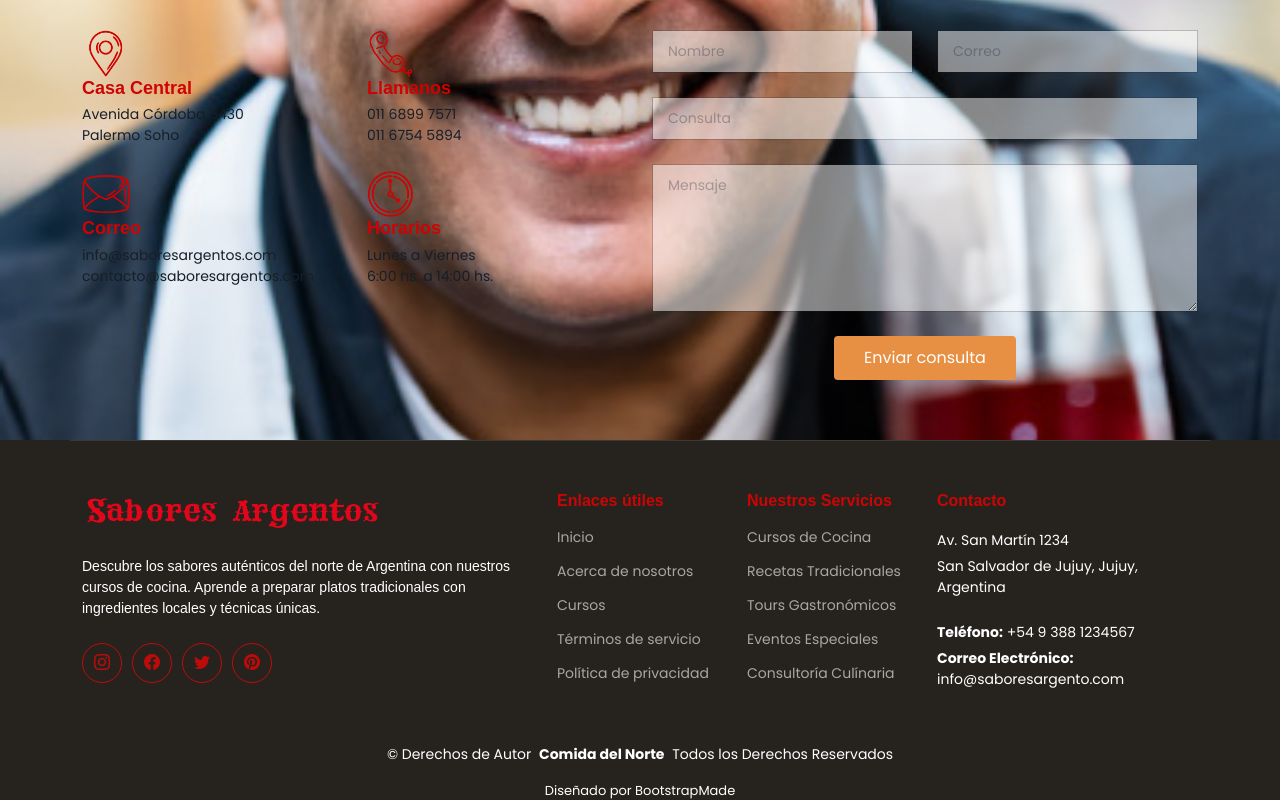
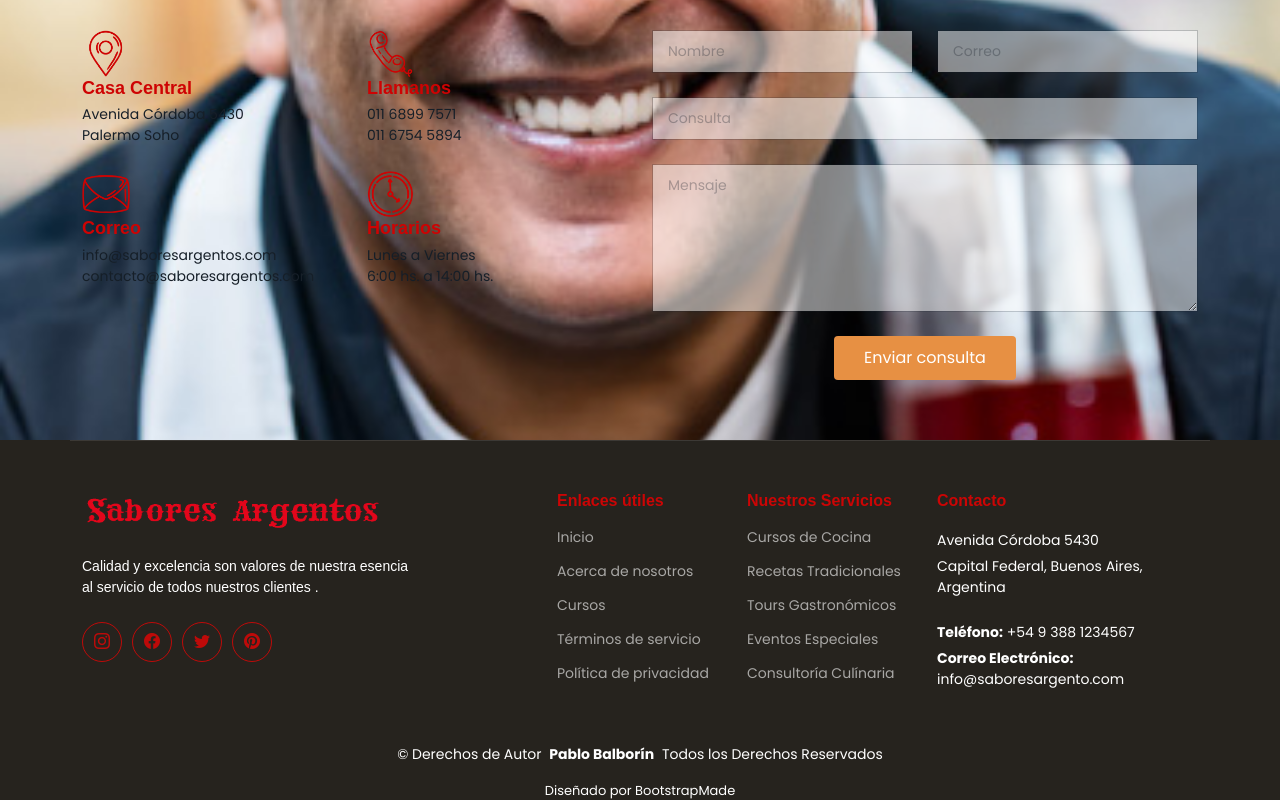
Before and after one commit to pablobalborin/saboresargentos_tpweb_DG3, a plain HTML site: page contact.html in a window 1280 px wide. Shown: the part 988-1788 px from the top of the page. Drawn offline with Linux system fonts and the light colour scheme; files whose address does not match are found by name.

Commit message:
Add files via upload

```diff
--- a/contact.html
+++ b/contact.html
@@ -237,7 +237,7 @@
           <a href="index.html" class="logo d-flex align-items-center">
             <img src="assets/img/logo.png" alt="Sabores Argentos Logo">
           </a>
-          <p>Descubre los sabores auténticos del norte de Argentina con nuestros cursos de cocina. Aprende a preparar platos tradicionales con ingredientes locales y técnicas únicas.</p>
+          <p>Calidad y excelencia son valores de nuestra esencia <br> al servicio de todos nuestros clientes .</p>
           <div class="social-links d-flex mt-4">
             <a href="#"><i class="bi bi-instagram"></i></a>
             <a href="#"><i class="bi bi-facebook"></i></a>
@@ -270,8 +270,8 @@
 
         <div class="col-lg-3 col-md-12 footer-contact text-center text-md-start">
           <h4>Contacto</h4>
-          <p>Av. San Martín 1234</p>
-          <p>San Salvador de Jujuy, Jujuy, Argentina</p>
+          <p>Avenida Córdoba 5430</p>
+          <p>Capital Federal, Buenos Aires, Argentina</p>
           <p class="mt-4"><strong>Teléfono:</strong> <span>+54 9 388 1234567</span></p>
           <p><strong>Correo Electrónico:</strong> <span>info@saboresargento.com</span></p>
         </div>
@@ -279,12 +279,13 @@
     </div>
 
     <div class="container text-center mt-4">
-      <p>© <span>Derechos de Autor</span> <strong class="px-1 sitename">Comida del Norte</strong> <span>Todos los Derechos Reservados</span></p>
+      <p>© <span>Derechos de Autor</span> <strong class="px-1 sitename">Pablo Balborín</strong> <span>Todos los Derechos Reservados</span></p>
       <div class="credits">
         Diseñado por <a href="https://bootstrapmade.com/">BootstrapMade</a>
       </div>
     </div>
   </footer>
+
 
   <!-- Scroll Top -->
   <a href="#" id="scroll-top" class="scroll-top d-flex align-items-center justify-content-center"><i class="bi bi-arrow-up-short"></i></a>
```
